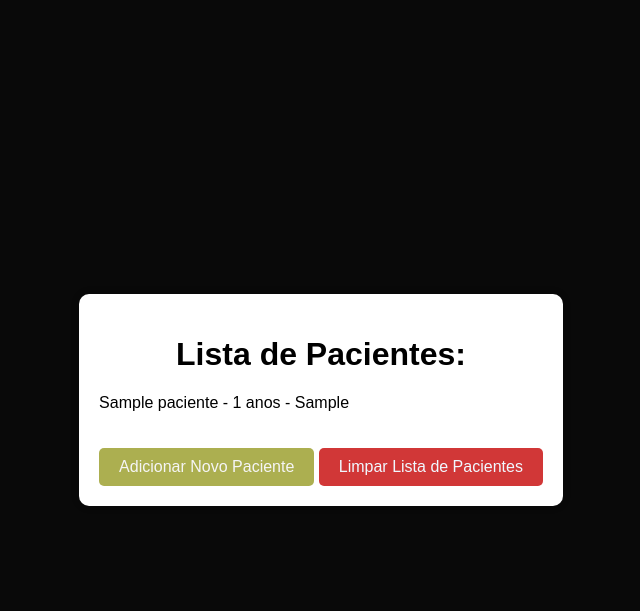
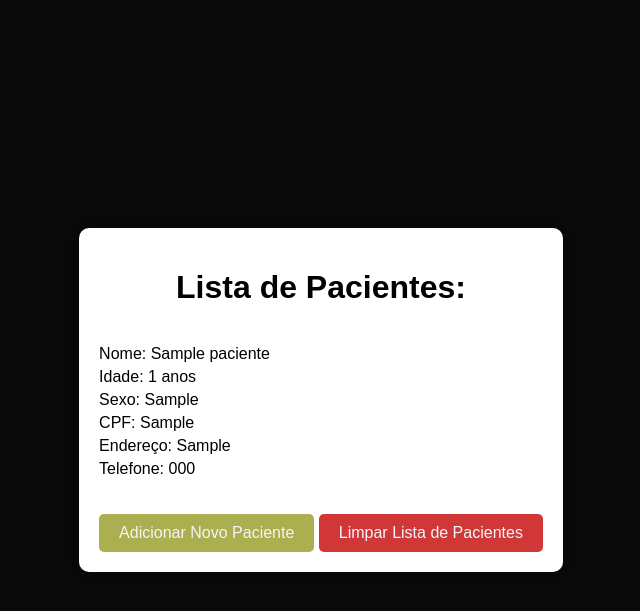
Before and after one commit to cabraldasilvac/gestao-de-pacientes, a Flask app: page / in a window 1280 px wide. Shown: the top 611 px of the page, without its empty margins (319-959 px from the left). Run offline with Flask 3, Linux system fonts and the light colour scheme; tables that the repository leaves empty hold one stand-in row (values such as "Sample post").

Commit message:
:rocket: feat: Add new patient list view

```diff
--- a/templates/index.html
+++ b/templates/index.html
@@ -10,8 +10,13 @@
   <div class="container">
     <h1>Lista de Pacientes: </h1>
     <ul>
-      {% for paciente in pacientes %}
-      <li>{{paciente[1]}} - {{paciente[2]}} anos - {{paciente[3]}}</li>
+      {% for paciente in pacientes %}<br>
+      <li>Nome: {{paciente[1]}}</li>
+      <li>Idade: {{paciente[2]}} anos </li>
+      <li>Sexo: {{paciente[3]}}</li>
+      <li>CPF: {{paciente[4]}}</li>
+      <li>Endereço: {{paciente[5]}}</li>
+      <li>Telefone: {{paciente[6]}}</li>
       {%endfor%}
     </ul>
     <a href="{{url_for('novo_paciente')}}"><button class="add-patient">Adicionar Novo Paciente</button></a>
```
